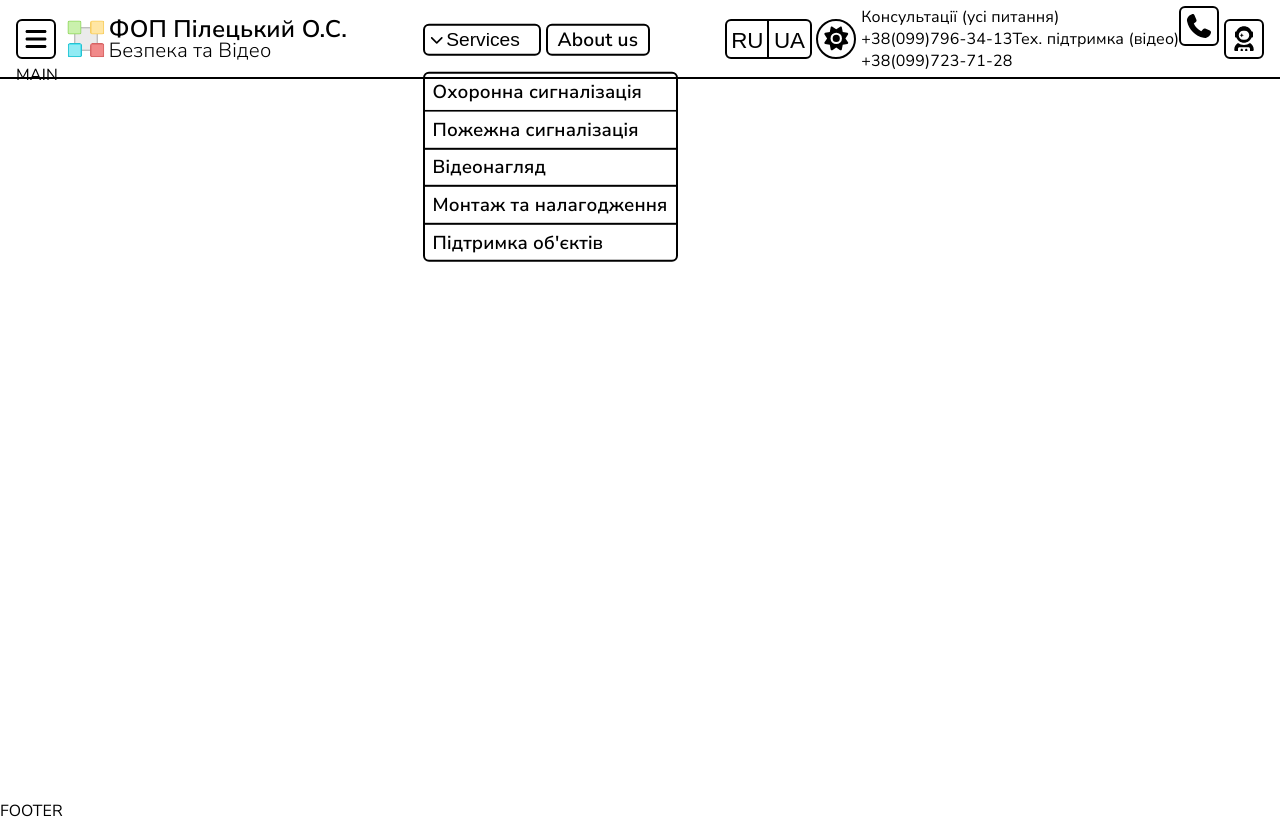
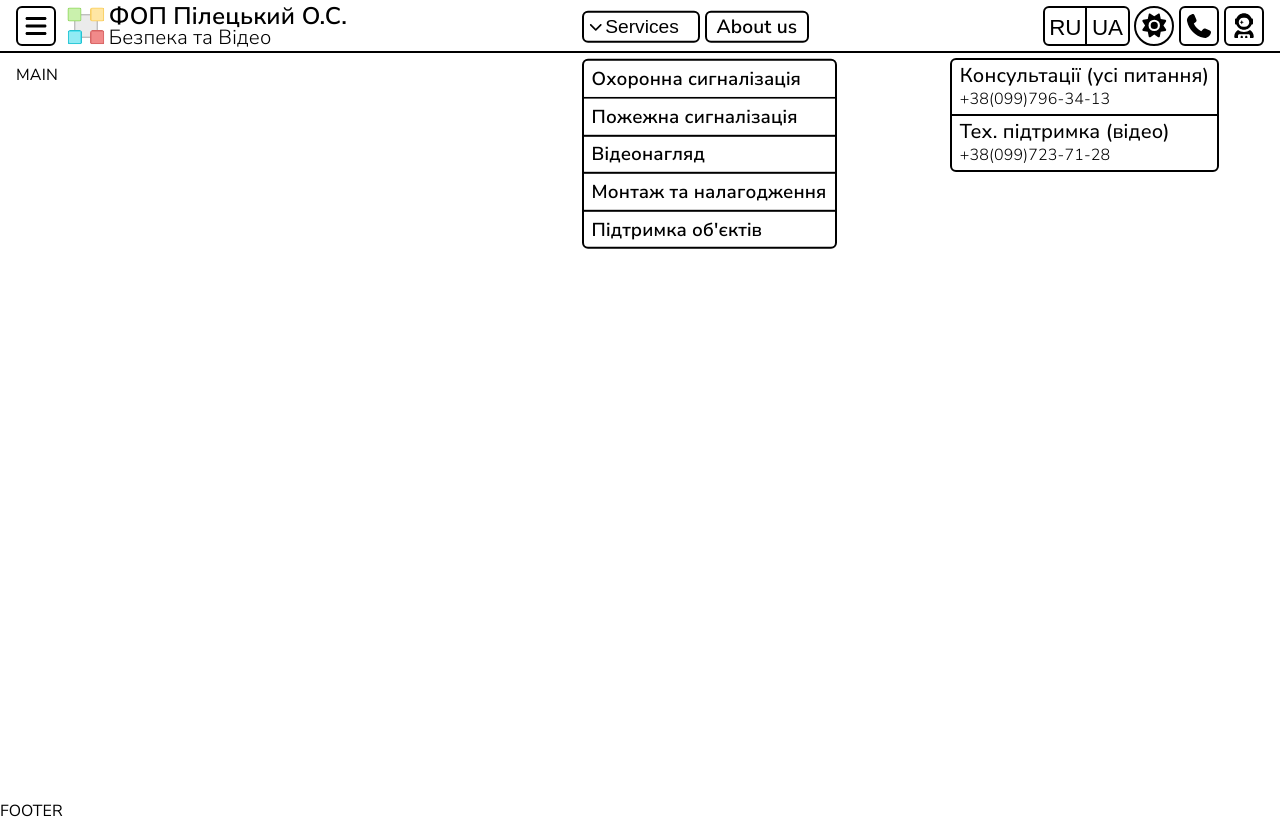
Before and after one commit to Vaygr99/AlarmVideoASP, a React (Vite) app in the folder client/: page / in a window 1280 px wide. Built offline with nearby package versions, Linux system fonts and the light colour scheme.

Commit message:
feat(header): add phones menu styles

```diff
--- a/client/src/assets/styles/screen/header/menu.css
+++ b/client/src/assets/styles/screen/header/menu.css
@@ -5,9 +5,13 @@
   font-size: 1.25rem;
 }
 
+#phones-menu,
 #services-menu {
   top: 3.3rem;
 }
 #services-menu > a {
   font-size: 1.17rem;
 }
+#phones-menu > a {
+  font-size: 1.25rem;
+}
--- a/client/src/components/ui/menu/phonesMenu/PhonesMenu.jsx
+++ b/client/src/components/ui/menu/phonesMenu/PhonesMenu.jsx
@@ -1,4 +1,6 @@
 import BaseLink from "../BaseLink.jsx";
+
+import styles from "./PhonesMenu.module.css";
 
 // Menu container from mini area (phones)
 function PhonesMenu() {
@@ -9,7 +11,7 @@ function PhonesMenu() {
 
   return (
     // Phones list
-    <nav id="phones-menu">
+    <nav id="phones-menu" className={styles.container}>
       {data.map((elem, index) => (
         <BaseLink key={index} to={`tel:${elem.phone}`}>
           <span>
--- /dev/null
+++ b/client/src/components/ui/menu/phonesMenu/PhonesMenu.module.css
@@ -0,0 +1,33 @@
+.container {
+  display: flex;
+  flex-direction: column;
+  position: absolute;
+  z-index: 100;
+  border-style: solid;
+  border-width: 2px;
+  border-radius: 6px;
+}
+
+.container a {
+  display: inline-flex;
+  align-items: center;
+  justify-content: flex-start;
+  padding: 0.3rem 0.5rem;
+  border-bottom-width: 2px;
+  border-bottom-style: solid;
+  position: relative;
+  white-space: nowrap;
+}
+
+.container > a > span {
+  font-size: 1em;
+  line-height: 1.1;
+  font-weight: 500;
+}
+.container > a > span span {
+  font-size: 0.8em;
+  font-weight: 300;
+}
+.container a:last-child {
+  border: 0;
+}
```
